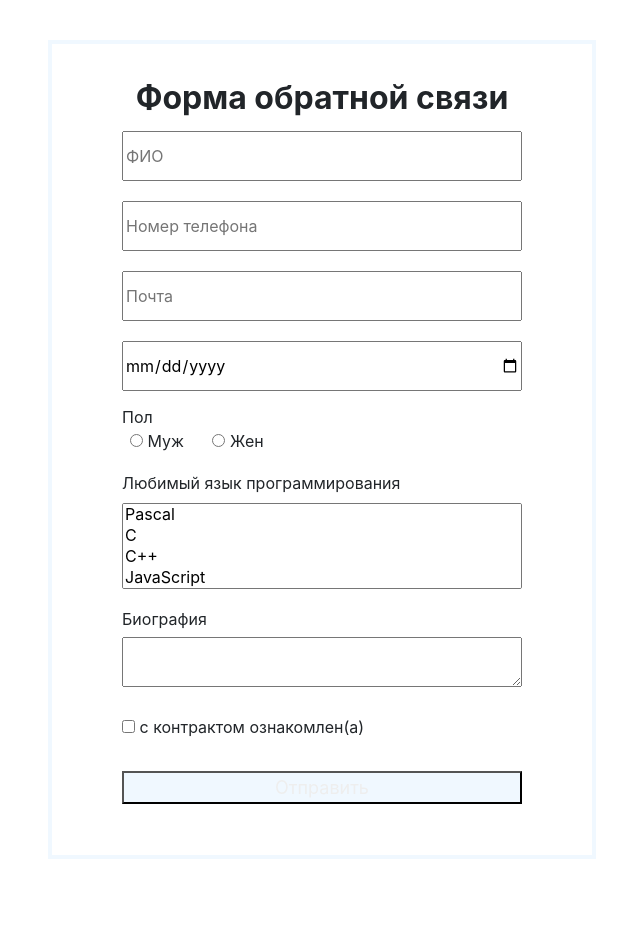
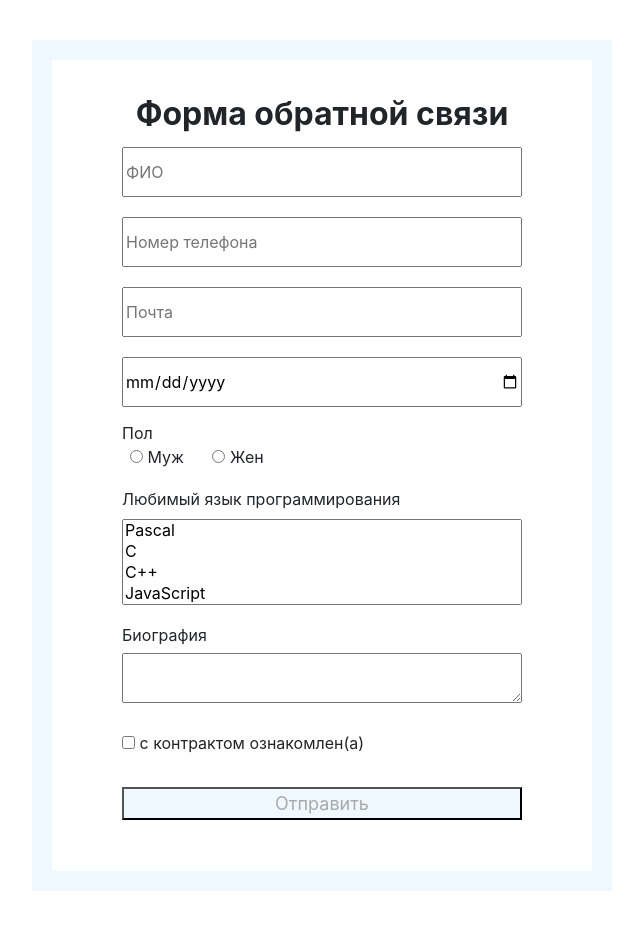
Before and after one commit to mariachernaya/web_2, a PHP site: page / in a window 1280 px wide. Shown: the whole page, without its empty margins (318-961 px from the left). Before the commit the page ends 859 px from the top, so only its background shows below. Run offline with PHP 8.4, Linux system fonts and the light colour scheme.

Commit message:
Update style.css

```diff
--- a/zadanie_3/style.css
+++ b/zadanie_3/style.css
@@ -9,7 +9,7 @@ body {
 .form {
   margin: 40px 0;
   padding: 35px 70px;
-  border: 4px solid aliceblue;
+  border: 20px solid aliceblue;
 }
 
 .head {
@@ -26,7 +26,7 @@ body {
   width: 100%;
   justify-content: center;
   background-color: aliceblue;
-  color: #eee;
+  color: #aaa;
   font-size: 18px;
 }
 
```
